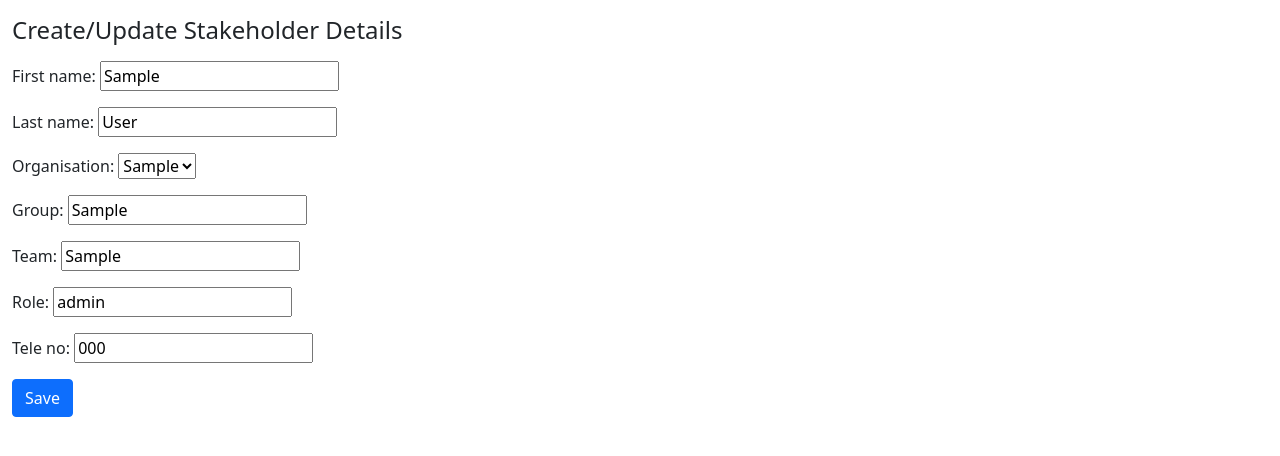
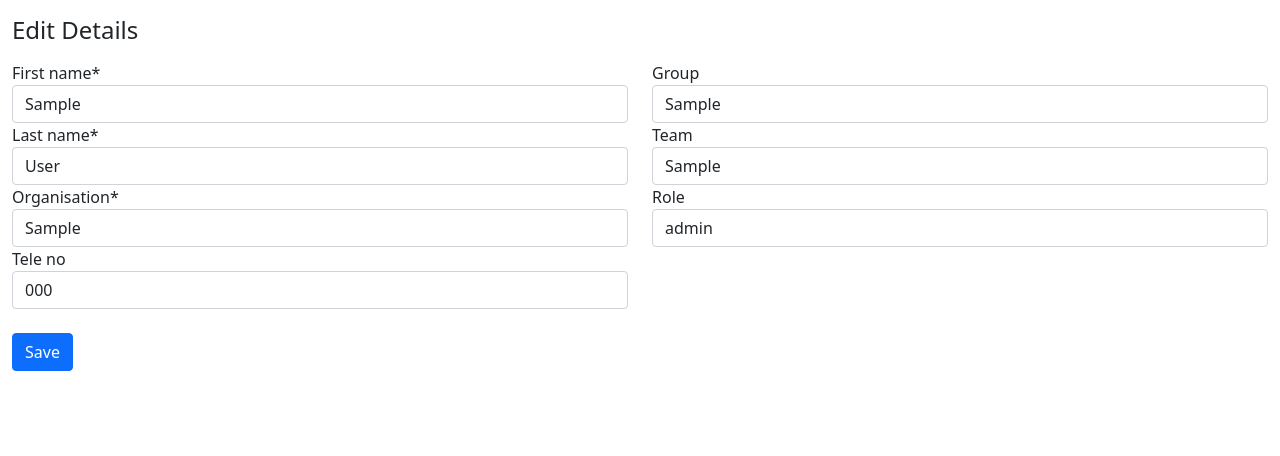
Before and after one commit to banillie/project_tracker, a Django app: a page that uses stakeholders/templates/stakeholders/create.html in a window 1280 px wide. Shown: the part 56-512 px from the top of the page. Run offline with Django 3.2, Linux system fonts and the light colour scheme; a user stored in the database is signed in; tables that the repository leaves empty hold one stand-in row (values such as "Sample post"); some libraries are stand-ins or nearby versions.

Commit message:
styling of stakeholder create/update form

```diff
--- a/ppdds/templates/ppdds/detail.html
+++ b/ppdds/templates/ppdds/detail.html
@@ -2,7 +2,7 @@
 
 {% block content %}
 
-    <div class="col-lg-4 col-md-4 col-sm-6 col-xs-12">
+    <div class="col-lg-4 col-md-4 col-sm-4 col-xs-12">
     <h4>PPDD Colleague Details</h4>
 
     <p><font size="+1"><b>Name: </b>{{ object.first_name }} {{object.last_name}}</font></p>
@@ -10,7 +10,7 @@
 
     </div>
 
-    <div class="col-lg-4 col-md-4 col-sm-6 col-xs-12">
+    <div class="col-lg-4 col-md-4 col-sm-4 col-xs-12">
 
     <h4>Engagements</h4>
     {% if engagement_list %}
@@ -29,7 +29,7 @@
 
     </div>
 
-    <div class="col-lg-4 col-md-4 col-sm-6 col-xs-12">
+    <div class="col-lg-4 col-md-4 col-sm-4 col-xs-12">
         <h4>Associated Projects</h4>
         {% if project_list %}
                 {% for object in project_list %}
--- a/stakeholders/forms.py
+++ b/stakeholders/forms.py
@@ -23,3 +23,13 @@
             "role",
             "tele_no",
         ]
+
+        widgets = {
+            "first_name": forms.TextInput(attrs={'class': 'form-control'}),
+            "last_name": forms.TextInput(attrs={'class': 'form-control'}),
+            "organisation": forms.Select(attrs={'class': 'form-control'}),
+            "group": forms.TextInput(attrs={'class': 'form-control'}),
+            "team": forms.TextInput(attrs={'class': 'form-control'}),
+            "role": forms.TextInput(attrs={'class': 'form-control'}),
+            "tele_no": forms.TextInput(attrs={'class': 'form-control'}),
+        }
--- a/stakeholders/templates/stakeholders/create.html
+++ b/stakeholders/templates/stakeholders/create.html
@@ -1,17 +1,30 @@
 {% extends 'base.html' %}
+
+{% load crispy_forms_tags %}
 
 {% block content %}
 
-    <div class="col-lg-12">
+    <h4>{% if form.instance.pk %}Edit Details{% else %}Create Stakeholder Entry{% endif%}</h4>
 
-    <h4>Create/Update Stakeholder Details</h4>
-        <p></p>
-    <form method="POST"> {% csrf_token %}
-    {{ form.as_p }}
-    <input class="btn btn-primary" type="submit" value="Save"/>
-    </form>
-
-    </div>
+    <div class="form-group">
+        <form method="POST" novalidate> {% csrf_token %}
+{#    <form action='.' method="POST">#}
+{#        {% csrf_token %}#}
+            <div class="row mt-2">
+                <div class="col-lg-6 col-md-6 col-sm-6 col-xs-12">
+                    {{ form.first_name|as_crispy_field }}
+                    {{ form.last_name|as_crispy_field }}
+                    {{ form.organisation|as_crispy_field }}
+                    {{ form.tele_no|as_crispy_field }}
+                </div>
+                <div class="col-lg-6 col-md-6 col-sm-6 col-xs-12">
+                    {{ form.group|as_crispy_field }}
+                    {{ form.team|as_crispy_field }}
+                    {{ form.role|as_crispy_field }}
+                </div>
+            </div>
+            <br><input class="btn btn-primary" type="submit" value="Save"/>
+        </form>
 
 
 {% endblock %}
```
Also changed, not shown: stakeholders/templates/stakeholders/detail.html (+14 -11 lines).
